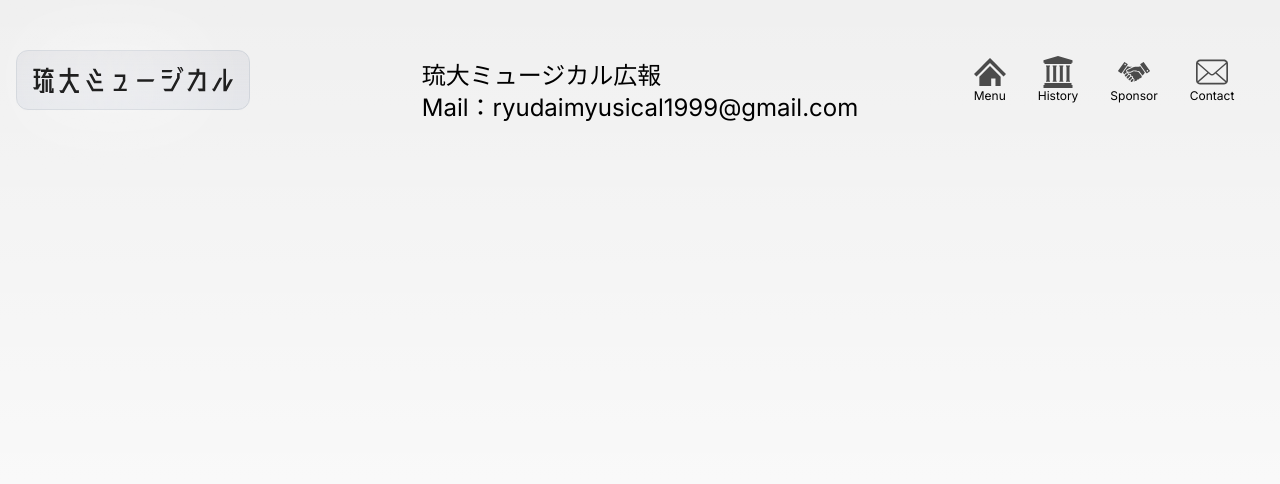
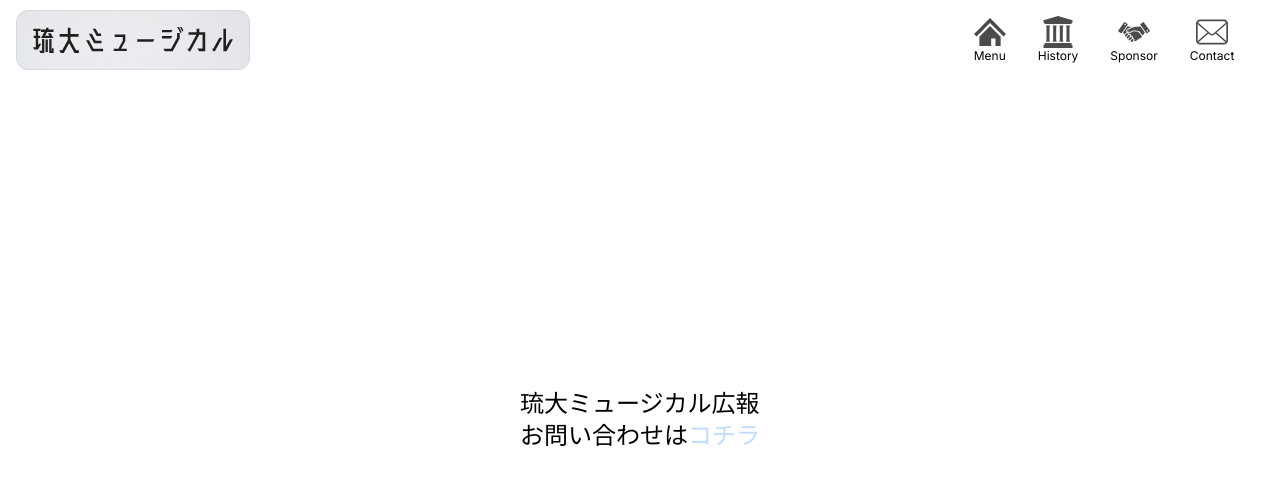
Before and after one commit to egnuyuki/ryudaimusical, a Next.js app: page /contact in a window 1280 px wide. Shown: the top 484 px of the page. Built offline with nearby package versions, Linux system fonts and the light colour scheme.

Commit message:
背景を単調に ヘッダー修正

```diff
--- a/src/app/contact/page.tsx
+++ b/src/app/contact/page.tsx
@@ -8,13 +8,14 @@ import Record from '@/components/Record '
 export default function Home() {
   return (
     <div>
-      <main className="flex min-h-screen flex-col items-center justify-between py-20 md:py-10 lg:px-24">
+      <main className="flex min-h-screen flex-col items-center justify-between py-20 md:py-0 lg:px-24">
         <Header/>
-        <div className="my-5 text-2xl">
+        <div className="px-5 my-5 text-2xl absolute top-1/2 left-1/2 -translate-x-1/2 -translate-y-1/2">
           <p>
             琉大ミュージカル広報
           </p>
-          <a href="mailto:ryudaimyusical1999@gmail.com">Mail：ryudaimyusical1999@gmail.com</a>
+          お問い合わせは
+          <a className='text-blue-200' href="mailto:ryudaimyusical1999@gmail.com">コチラ</a>
         </div>
         <div>
 
--- a/src/app/globals.css
+++ b/src/app/globals.css
@@ -5,7 +5,7 @@
 
 :root {
   --foreground-rgb: 0, 0, 0;
-  --background-start-rgb: 240, 240, 240;
+  --background-start-rgb: 255, 255, 255;
   --background-end-rgb: 255, 255, 255;
 }
 
--- a/src/app/guide-line/page.tsx
+++ b/src/app/guide-line/page.tsx
@@ -5,7 +5,7 @@ import Image from 'next/image'
 export default function Home() {
   return (
     <div>
-      <main className="flex min-h-screen flex-col items-center justify-between py-20 md:py-10 lg:px-24">
+      <main className="flex min-h-screen flex-col items-center justify-between py-20 md:py-0 lg:px-24">
         <Header />
         <div className="my-10">
           <H2 h2J='プライバシーポリシー' h2E='PrivacyPolicy'/>
--- a/src/app/history/page.tsx
+++ b/src/app/history/page.tsx
@@ -8,7 +8,7 @@ import Record from '@/components/Record '
 export default function Home() {
   return (
     <div>
-      <main className="flex flex-col items-center py-20 md:py-10 lg:px-24">
+      <main className="flex flex-col items-center py-20 md:py-0 lg:px-24">
         <Header />
         {/* <FirstView/> */}
         <Performance />
--- a/src/app/menu/page.tsx
+++ b/src/app/menu/page.tsx
@@ -9,14 +9,16 @@ export default function Home() {
         <div className="relative flex place-items-center
                 before:absolute before:h-20 before:w-20 before:translate-x-full before:rounded-full before:bg-gradient-radial before:from-white before:to-transparent before:blur-2xl before:content-['']
                 after:absolute after:-z-20 after:h-20 after:w-20 after:translate-x-full-x-full after:rounded-full after:bg-gradient-radial after: from-white after:to-transparent after:blur-2xl after:content-['']">
+                  <Link href="/">
                     <Image
-                    className="relative dark:drop-shadow-[0_0_0.3rem_#ffffff70] dark:invert"
-                    src="/rm-logo.svg"
-                    alt="Next.js Logo"
-                    width={250}
-                    height={50}
-                    priority
+                        className="relative dark:drop-shadow-[0_0_0.3rem_#ffffff70] dark:invert"
+                        src="/rm-logo.svg"
+                        alt="Next.js Logo"
+                        width={300}
+                        height={100}
+                        priority
                     />
+                  </Link>
                 </div>
       <div className="mt-10 mb-20 grid text-center lg:max-w-5xl lg:w-full lg:mb-0 lg:grid-cols-4 lg:text-left">
         <Link href="/">
--- a/src/app/privacypolicy/page.tsx
+++ b/src/app/privacypolicy/page.tsx
@@ -5,7 +5,7 @@ import Image from 'next/image'
 export default function Home() {
   return (
     <div>
-      <main className="flex min-h-screen flex-col items-center justify-between py-20 md:py-10 lg:px-24">
+      <main className="flex min-h-screen flex-col items-center justify-between py-20 md:py-0 lg:px-24">
         <Header />
         <div className="w-full md:w-10/12 mx-auto my-10 px-4 py-8 flex justify-center flex-col  max-w-screen-xl">
           <H2 h2J='プライバシーポリシー' h2E='PrivacyPolicy'/>
--- a/src/app/sponsor/page.tsx
+++ b/src/app/sponsor/page.tsx
@@ -80,7 +80,7 @@ const Date = [
 export default function Home() {
   return (
     <div>
-      <main className="flex min-h-screen flex-col items-center justify-between py-20 md:py-10 lg:px-24">
+      <main className="flex min-h-screen flex-col items-center justify-between py-20 md:py-0 lg:px-24">
         <Header/>
         <div className="w-full md:w-10/12 mx-auto my-10 px-4 py-8 flex justify-center flex-col  max-w-screen-xl" id="sponsors">
             <H2 h2J='協賛企業' h2E='Sponsors'/>
```
